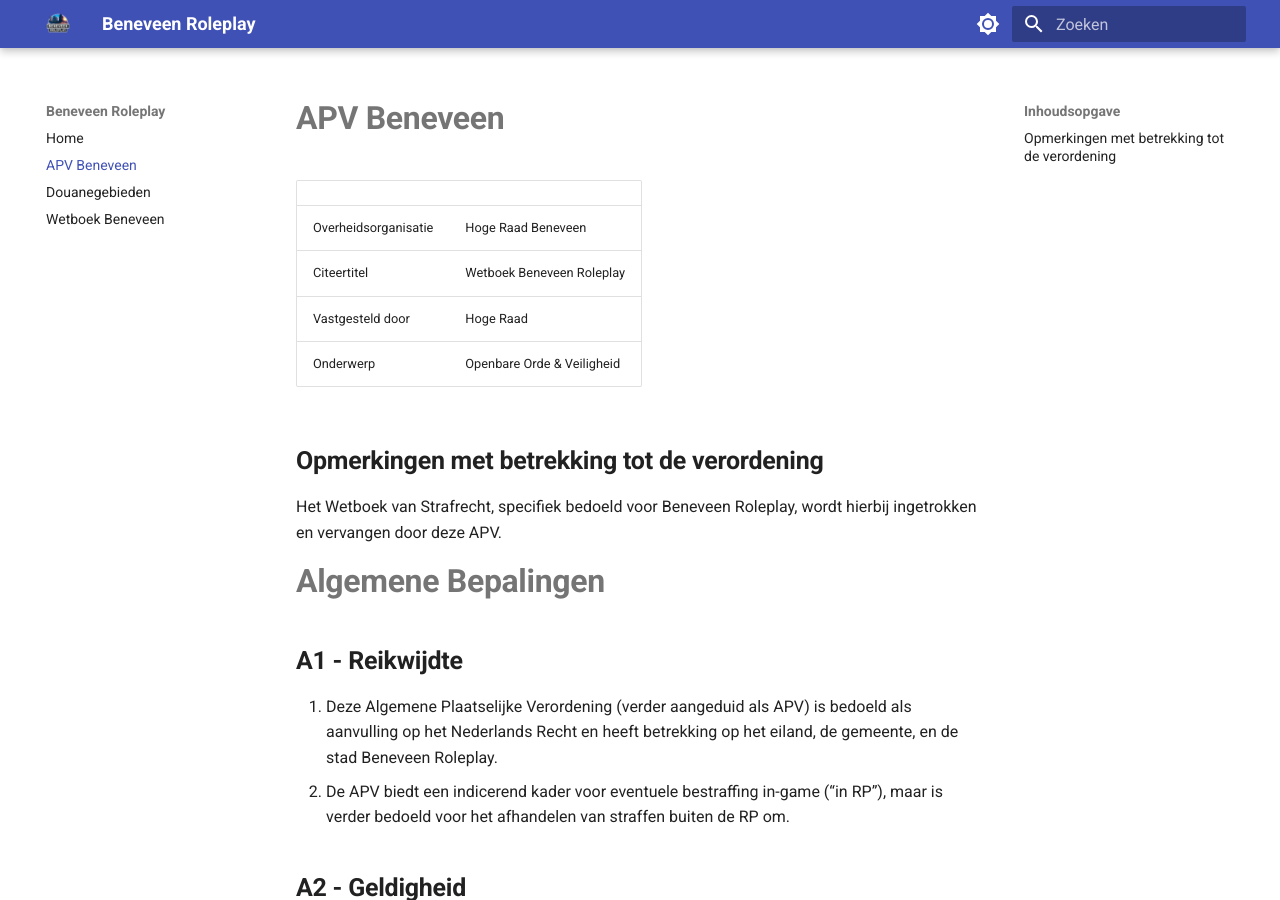
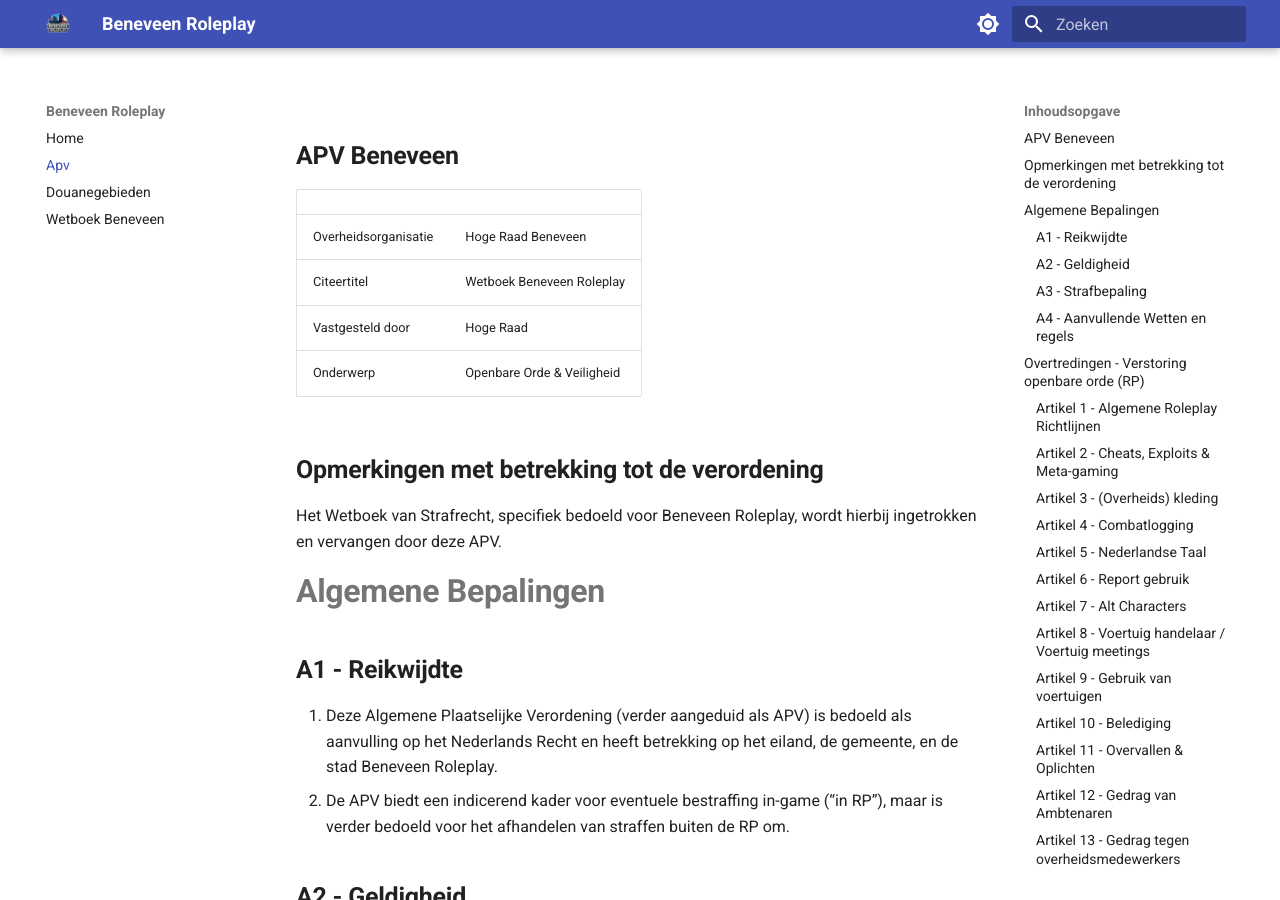
Before and after one commit to BeneveenRoleplay/wetboek, an MkDocs documentation site: the page built from docs/apv.md, in a window 1280 px wide and 900 px high. Built offline with MkDocs 1.6.1 and Material for MkDocs 9.7.7, drawn with Linux system fonts in a browser that asks for light colours.

Commit message:
verandering apv

```diff
--- a/docs/apv.md
+++ b/docs/apv.md
@@ -1,4 +1,4 @@
-# **APV Beneveen**
+## **APV Beneveen**
 
 |  |   |
 | ------------ | ------------- |
```
